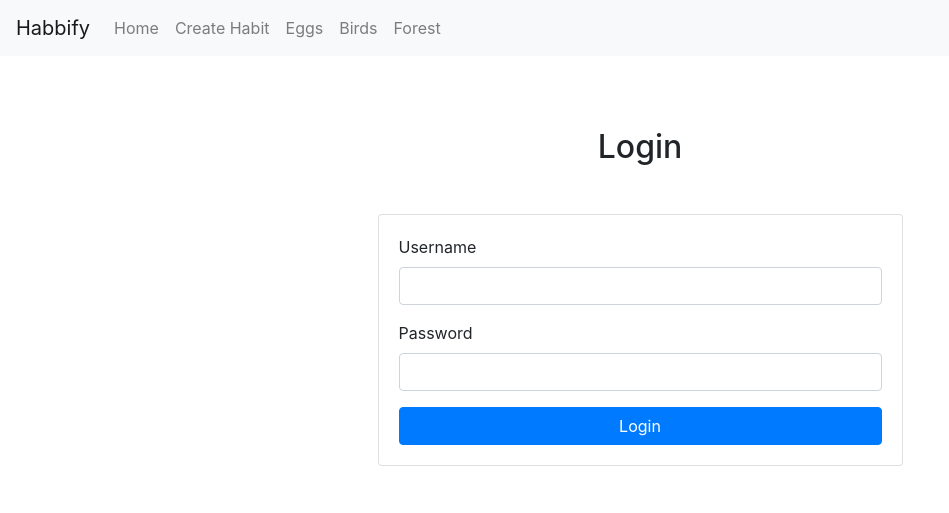
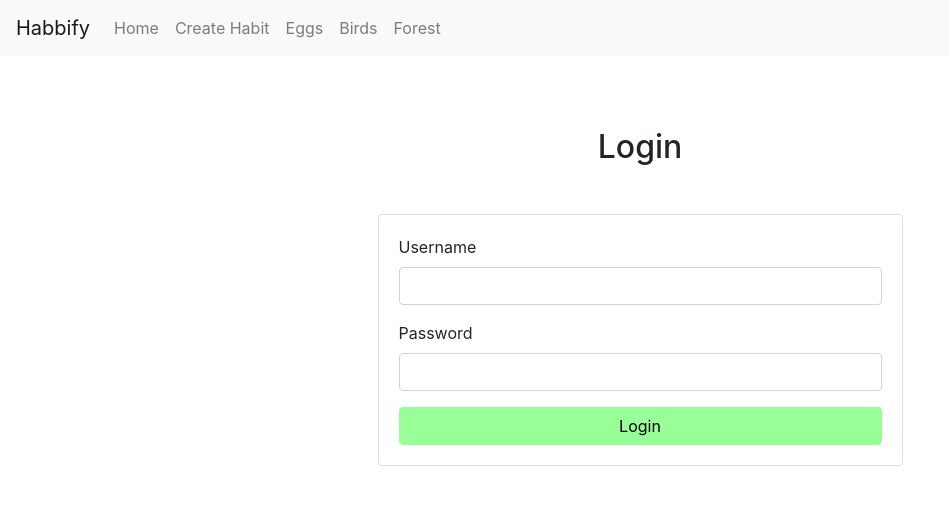
Before and after one commit to Heratexx/habbify, a Django app: page /login/ in a window 1280 px wide. Shown: the top 513 px of the page, without its empty margins (0-949 px from the left). Run offline with Django 5.2, Linux system fonts and the light colour scheme; some libraries are stand-ins or nearby versions.

Commit message:
chanced login view to matching pastel colors

```diff
--- a/habit_tracker/static/css/style.css
+++ b/habit_tracker/static/css/style.css
@@ -9,6 +9,7 @@
     --baby-blue: #B0E0E6;
     --pale-orange: #FFE4B5;
     --mint-green: #98FF98;
+    --mint-green-hover: #78e08f;
 }
 
 .habits-list {
@@ -169,3 +170,15 @@ bird-container {
 .bird-item:hover .bird-description {
     display: block;
 }
+
+.btn-mint {
+    color: black;
+    background-color: var(--mint-green);
+    border-color: var(--mint-green);
+}
+
+.btn-mint:hover {
+    color: white;
+    background-color: var(--mint-green-hover);
+    border-color: var(--mint-green-hover);
+}
--- a/habit_tracker/templates/login.html
+++ b/habit_tracker/templates/login.html
@@ -20,7 +20,7 @@
                                 <input type="password" class="form-control" id="password" name="password" required>
                             </div>
                             <input type="hidden" name="next" value="{{ request.GET.next }}">
-                            <button type="submit" class="btn btn-primary btn-block">Login</button>
+                            <button type="submit" class="btn btn-primary btn-mint btn-block">Login</button>
                         </form>
                     </div>
                 </div>
```
